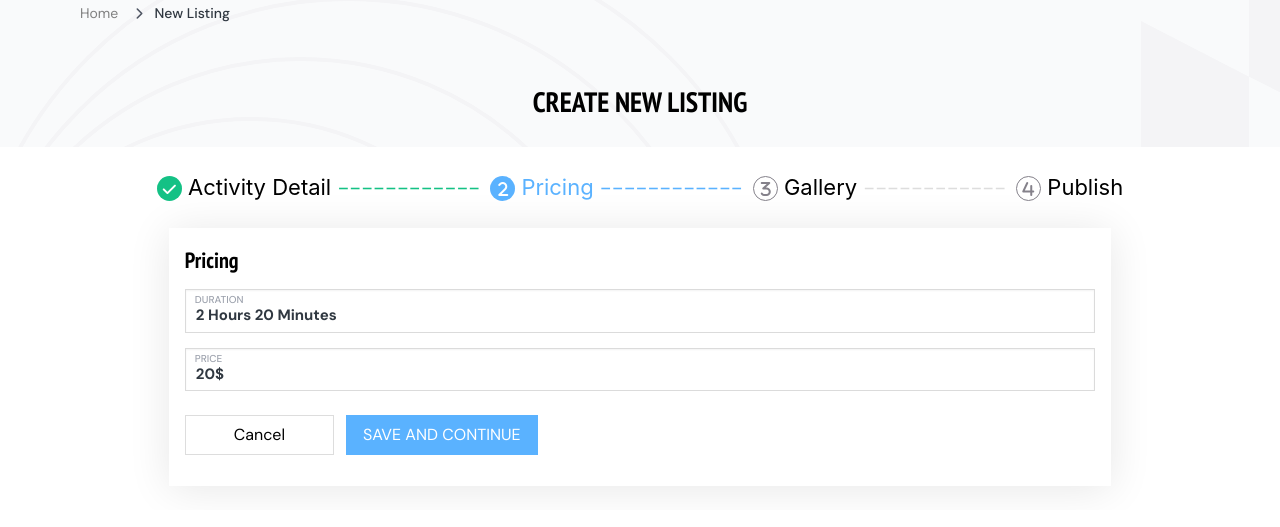
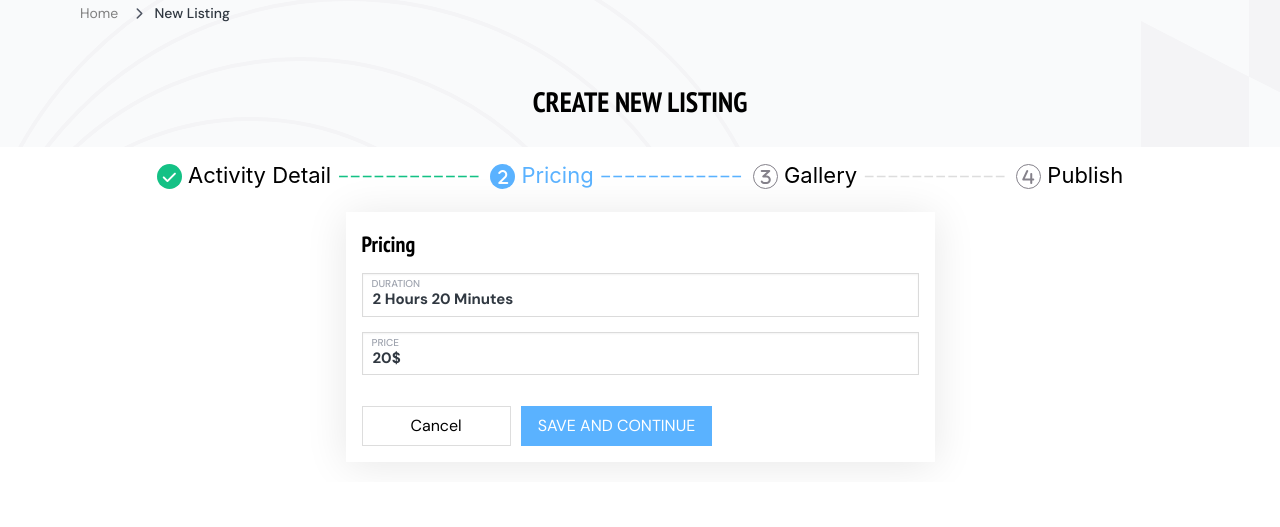
Before and after one commit to Kushal-Raj-Bhatt/sporta, a plain HTML site: page create-lising-2.html in a window 1280 px wide. Shown: the part 71-598 px from the top of the page. Drawn offline with nearby package versions, Linux system fonts and the light colour scheme.

```diff
--- a/bulma/css/screen8.css
+++ b/bulma/css/screen8.css
@@ -453,3 +453,11 @@
     padding: 1rem;
     margin: 2rem 0px;
 }
+.btn-listing button{
+    margin-top: 1rem;
+    width: 100%;
+    gap: 10px;
+}
+.btn-listing{
+    gap: 10px;
+}
--- a/create-lising-2.html
+++ b/create-lising-2.html
@@ -73,7 +73,7 @@
         </div>
       </section>
 
- <section class="hero mb-5">
+ <section class="listing-main px-2">
     <div class="container mt-5">
         <div class="main_active_d mt-3">
             <div class="columns is-justify-content-center">
@@ -96,7 +96,10 @@
                     </div>
                 </div>
             </div>
-                <div class="active_details_form mt-5 mb-5">
+        </div>
+        <div class="columns is-justify-content-center">
+          <div class="column is-6-desktop is-12 p-0">
+            <div class="active_details_form">
               <h1>Pricing</h1>
               <div class="form_here mt-3">
                   <div class="field">
@@ -111,12 +114,13 @@
                         <input class="input" type="text" placeholder="" value="20$">
                       </div>
                   </div>
-                          <div class="field is-grouped mt-5">
+                    <div class="is-flex-desktop is-gap btn-listing">
                       <div class="control cancel_btn">
                         <button class="button is-link is-light">Cancel</button>
                       </div>
                       <div class="control save_btn"><a href="create-lising-3.html">
                           <button class="button is-link">SAVE AND CONTINUE</button></a>
+                        </div>
                     </div>
               </div>
           </div>
```
Also changed, not shown: create-lising-1.html (+2 -2 lines), create-lising-3.html (+8 -3 lines), create-listing-4.html (+7 -3 lines). Lines whose indentation alone changed are shown as unchanged.
